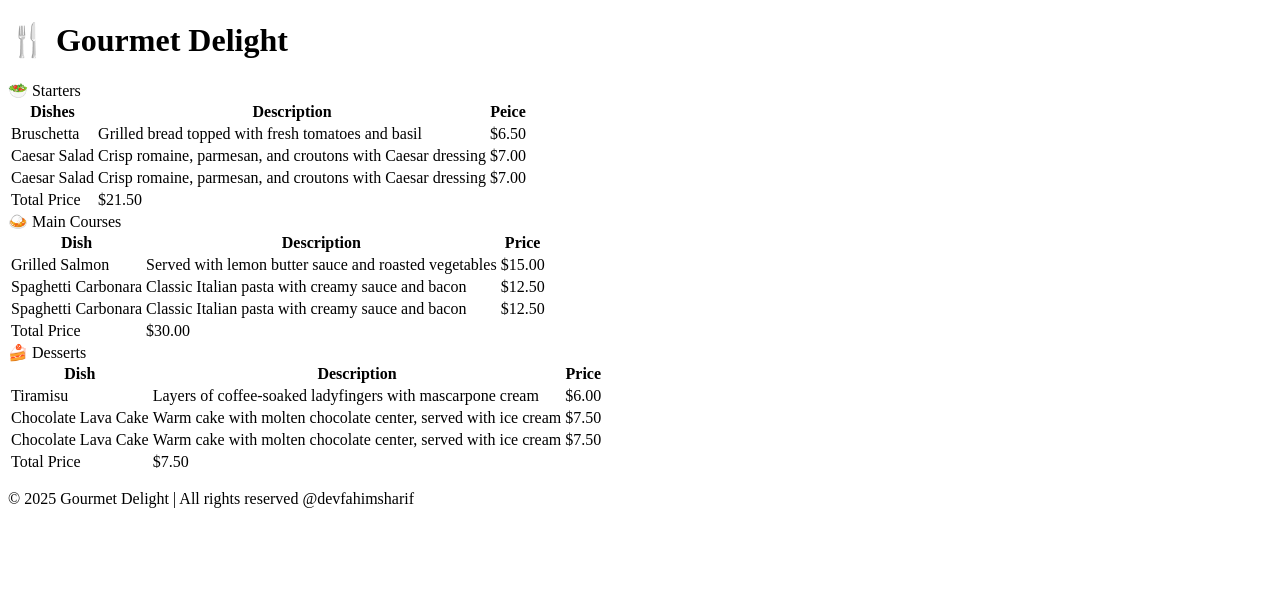
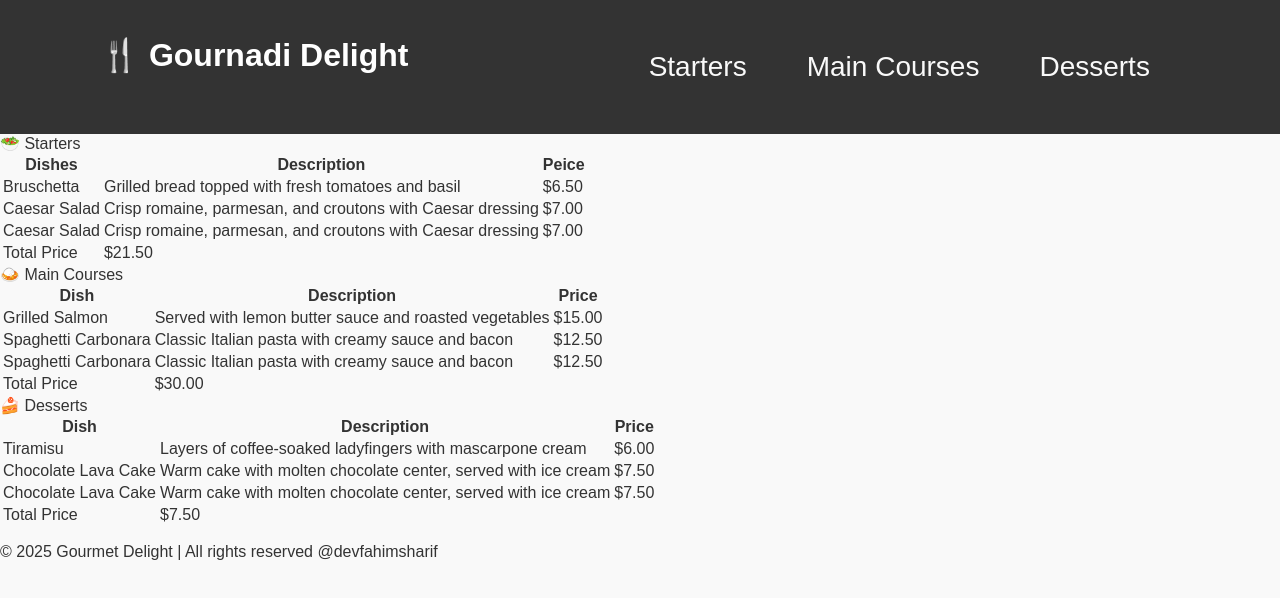
Before and after one commit to devfahimsharif/Restaurant-Menu-with-Sections-and-Tables, a plain HTML site: page index.html in a window 1280 px wide. Drawn offline with Linux system fonts and the light colour scheme.

Commit message:
second commit

```diff
--- a/index.html
+++ b/index.html
@@ -4,11 +4,19 @@
     <meta charset="UTF-8">
     <meta name="viewport" content="width=device-width, initial-scale=1.0">
     <title>🍽️ Restaurant Menu</title>
+    <link rel="stylesheet" href="styles/style.css">
 </head>
 <body>
     <!-- Header portion -->
     <header>
-        <h1>🍴 Gourmet Delight</h1>
+        <h1>🍴 Gournadi Delight</h1>
+        <nav>
+            <ul>
+                <li><a href="#starters">Starters</a></li>
+                <li><a href="#main-courses">Main Courses</a></li>
+                <li><a href="#desserts">Desserts</a></li>
+            </ul>
+        </nav>
     </header>
     <main>
         <!-- stater Section  -->
@@ -49,7 +57,7 @@
 
         </section>
         <!-- main course Section  -->
-        <section class=" main-courses">
+        <section class="main-courses">
             <caption>🍛 Main Courses</caption>
             <table>
                 <thead>
@@ -123,7 +131,7 @@
         </section>
     </main>
     <footer>
-         <p> © 2025 Gourmet Delight | All rights reserved @devfahimsharif</p>
+        <p> &copy 2025 Gourmet Delight | All rights reserved @devfahimsharif</p>
     </footer>
 </body>
 </html>
--- /dev/null
+++ b/styles/style.css
@@ -0,0 +1,40 @@
+/* General Page Styling */
+body {
+    font-family: Arial, sans-serif;
+    margin: 0;
+    background-color: #f9f9f9;
+    color: #333;
+}
+/* Header & Navigation */
+header {
+    display: flex;
+    background-color: #333;
+    color: white;
+    padding: 15px;
+    text-align: center;
+    justify-content:space-around;
+}
+header>h1{
+
+}
+nav>ul{
+    list-style-type: none;
+    display: flex;
+
+}
+nav > ul> li{
+    margin:20px 30px;
+}
+ul>li>a{
+    color: #f9f9f9;
+    font-size: 28px;
+    text-decoration: none;
+}
+ul>li>a:hover{
+    background-color: tomato;
+    color: black;
+    padding: 20px;
+    border: 2px solid whitesmoke;
+    border-radius: 8px;
+
+}
```
